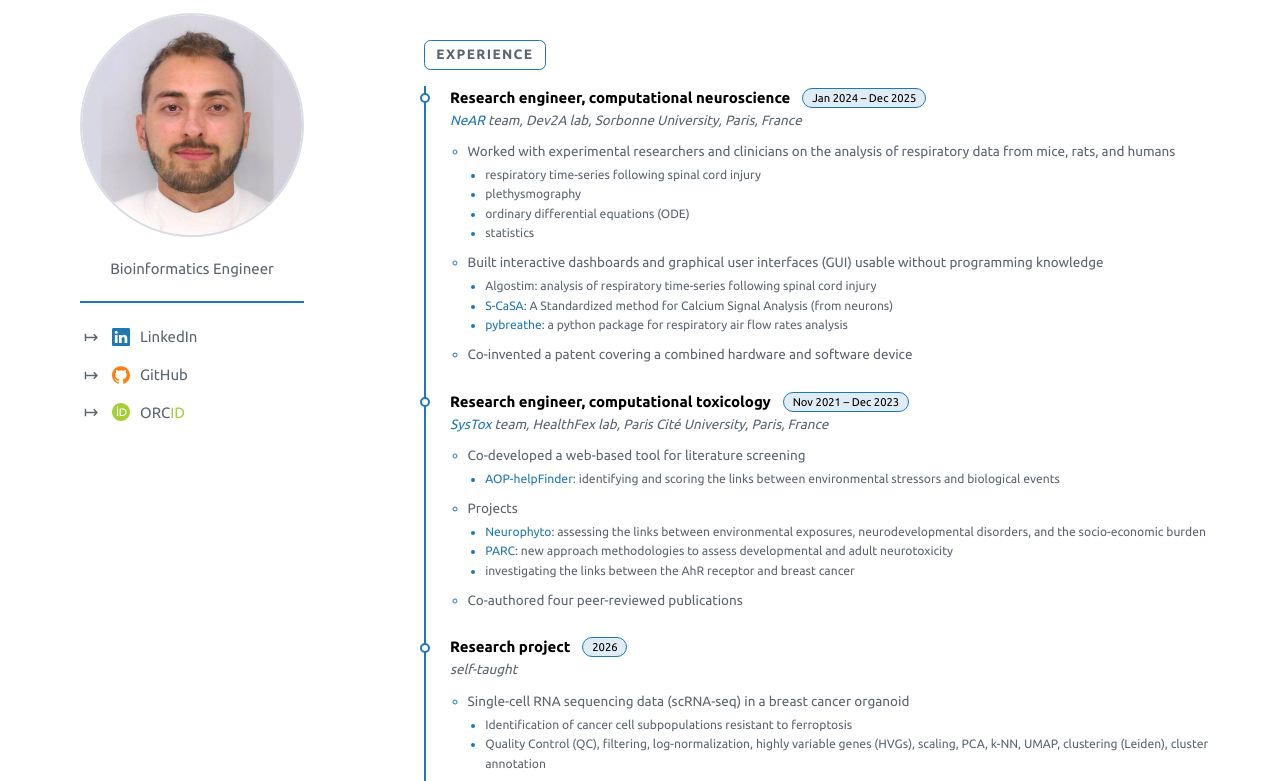
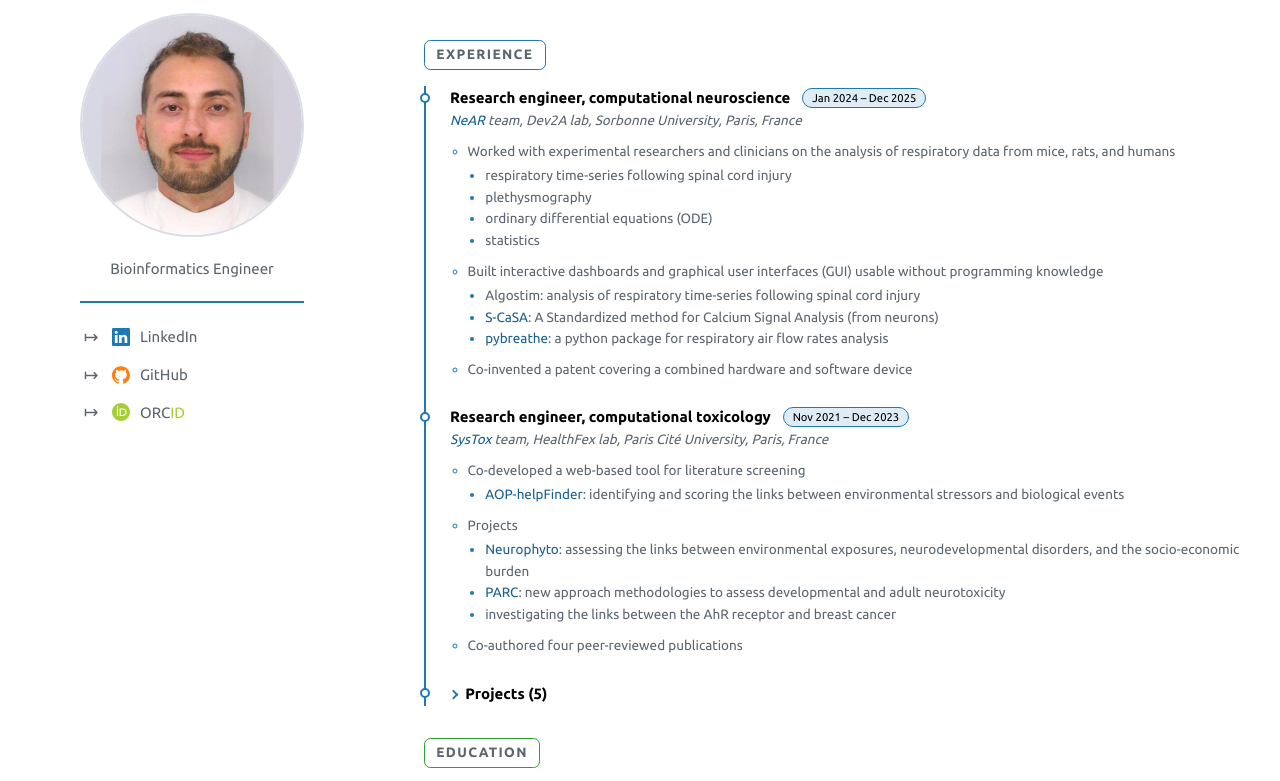
Before and after one commit to tcoustillet/tcoustillet.github.io, a plain HTML site: page cv/index.html in a window 1280 px wide. Shown: the part 153-934 px from the top of the page. Drawn offline with nearby package versions, Linux system fonts and the light colour scheme.

Commit message:
feat(cv): add collapsible projects sub-section to experiences

```diff
--- a/cv/content.json
+++ b/cv/content.json
@@ -63,7 +63,8 @@
               "Quality Control (QC), filtering, log-normalization, highly variable genes (HVGs), scaling, PCA, k-NN, UMAP, clustering (Leiden), cluster annotation"
             ]
           }
-        ]
+        ],
+        "hide": true
       },
       {
         "title": "Research project",
@@ -74,7 +75,8 @@
             "text": "Modelling the effect of an antibiotic treatment on a population of Pseudomonas aeruginosa",
             "children": ["Pharmacoepidemiological methods and PK/PD modelling"]
           }
-        ]
+        ],
+        "hide": true
       },
       {
         "title": "Research project",
@@ -87,7 +89,8 @@
               "Network inference, Gene Set Enrichment Analysis (GSEA), biological networks"
             ]
           }
-        ]
+        ],
+        "hide": true
       },
       {
         "title": "Research project",
@@ -101,7 +104,8 @@
               "Quality Control (QC), filtering, log-normalization, highly variable genes (HVGs), scaling, PCA, k-NN, UMAP, clustering (Leiden), cluster annotation"
             ]
           }
-        ]
+        ],
+        "hide": true
       },
       {
         "title": "Research project",
@@ -114,7 +118,8 @@
               "SIR(D) model, least squares regression, data–model fitting"
             ]
           }
-        ]
+        ],
+        "hide": true
       }
     ]
   },
--- a/cv/css/style.css
+++ b/cv/css/style.css
@@ -48,7 +48,7 @@
   border-radius: 50%;
 }
 
-/* Title and date pill on the same line */
+/* Title, date pill and badges on the same line */
 .cv-item__head {
   display: flex;
   flex-wrap: wrap;
@@ -79,15 +79,20 @@
   color: var(--color-muted);
 }
 
-/* Details: two levels */
+/* Details: level 1 = hollow circle (everywhere), level 2 = filled disc */
 .cv-item__details {
   margin: 0.4rem 0 0;
   padding-left: 1.1rem;
   font-size: 0.9em;
 }
 
-.cv-item__details .cv-item__details {
+.cv-item > .cv-item__details {
+  list-style: circle;
+}
+
+.cv-item__details > li > .cv-item__details {
   margin-top: 0.15rem;
+  font-size: 1em;
   list-style: disc;
 }
 
@@ -102,21 +107,26 @@
 
 /* Links inside the CV take the colour of their section */
 .cv-item a {
-  color: var(--section-color);
+  color: color-mix(in srgb, var(--section-color) 80%, black);
+}
+
+@media (prefers-color-scheme: dark) {
+  .cv-item a {
+    color: var(--section-color);
+  }
 }
 
 /* Badges (honours, ...) next to the date pill */
 .cv-badge {
-  gap: 0.3rem;
   padding: 0 0.55rem;
   font-size: 0.7em;
+  font-weight: 500;
   line-height: 1.6;
   color: var(--section-color);
   background: color-mix(in srgb, var(--section-color) 14%, transparent);
   border: 1px solid var(--section-color);
   border-radius: 999px;
   white-space: nowrap;
-  font-weight: 500;
 }
 
 /* Gold option: gold border and gold inner fill */
@@ -125,11 +135,75 @@
   color: color-mix(in srgb, var(--gold) 55%, var(--color-strong));
   background: color-mix(in srgb, var(--gold) 22%, transparent);
   border-color: var(--gold);
-  font-weight: 500;
 }
 
+/* Collapsible "Projects" group: folded by default */
+.cv-fold {
+  --fold-color: var(--section-color);
+}
+
+.cv-fold > summary {
+  display: inline-flex;
+  align-items: center;
+  gap: 0.5rem;
+  font: inherit;
+  font-weight: 700;
+  line-height: 1.6;
+  color: var(--color-strong);
+  cursor: pointer;
+  list-style: none;
+  transform-origin: left center;
+  transition:
+    scale 0.15s ease,
+    color 0.15s ease;
+}
+
+.cv-fold > summary::-webkit-details-marker {
+  display: none;
+}
+
+/* Chevron: points right when folded, down when open */
+.cv-fold > summary::before {
+  content: "";
+  width: 0.45rem;
+  height: 0.45rem;
+  border-right: 2px solid var(--fold-color);
+  border-bottom: 2px solid var(--fold-color);
+  transform: rotate(-45deg);
+  transition: transform 0.15s ease;
+}
+
+.cv-fold[open] > summary::before {
+  transform: rotate(45deg);
+}
+
+/* Grows slightly on hover / keyboard focus (no layout shift) */
+.cv-fold > summary:hover,
+.cv-fold > summary:focus-visible {
+  color: var(--fold-color);
+  scale: 1.06;
+}
+
+/* Dotted timeline revealed inside the group, with space above it */
+.cv-list--nested {
+  margin-top: 1.25rem;
+  border-left-style: dotted;
+}
+
+/* Lighter colour in dark mode (clickable part only) */
 @media (prefers-color-scheme: dark) {
-  .cv-item a {
-    color: var(--section-color);
+  .cv-fold {
+    --fold-color: color-mix(in srgb, var(--section-color) 65%, white);
   }
 }
+
+@media (prefers-reduced-motion: reduce) {
+  .cv-fold > summary,
+  .cv-fold > summary::before {
+    transition: none;
+  }
+  .cv-fold > summary:hover,
+  .cv-fold > summary:focus-visible {
+    scale: 1;
+  }
+}
--- a/cv/js/cv.js
+++ b/cv/js/cv.js
@@ -76,9 +76,21 @@ function renderSection({ label, color, items }) {
   text.textContent = label;
   heading.append(text);
 
+  const hidden = items.filter((item) => item.hide);
+  const nodes = [];
+  let groupAdded = false;
+  items.forEach((item) => {
+    if (!item.hide) {
+      nodes.push(renderItem(item));
+    } else if (!groupAdded) {
+      nodes.push(renderHiddenGroup(hidden));
+      groupAdded = true;
+    }
+  });
+
   const list = document.createElement("ul");
   list.className = "cv-list";
-  list.append(...items.map(renderItem));
+  list.append(...nodes);
 
   section.append(heading, list);
   return section;
@@ -114,4 +126,27 @@ function renderBadge({ text, gold = false }) {
   return span;
 }
 
+// Wraps all hidden items in one collapsible "Projects" entry.
+function renderHiddenGroup(items) {
+  const li = document.createElement("li");
+  li.className = "cv-item cv-item--group";
+
+  const fold = document.createElement("details");
+  fold.className = "cv-fold";
+
+  const summary = document.createElement("summary");
+  summary.className = "cv-item__title";
+  summary.textContent = `Projects (${items.length})`;
+
+  summary.textContent = `Projects (${items.length})`;
+
+  const inner = document.createElement("ul");
+  inner.className = "cv-list cv-list--nested";
+  inner.append(...items.map(renderItem));
+
+  fold.append(summary, inner);
+  li.append(fold);
+  return li;
+}
+
 loadCv();
```
